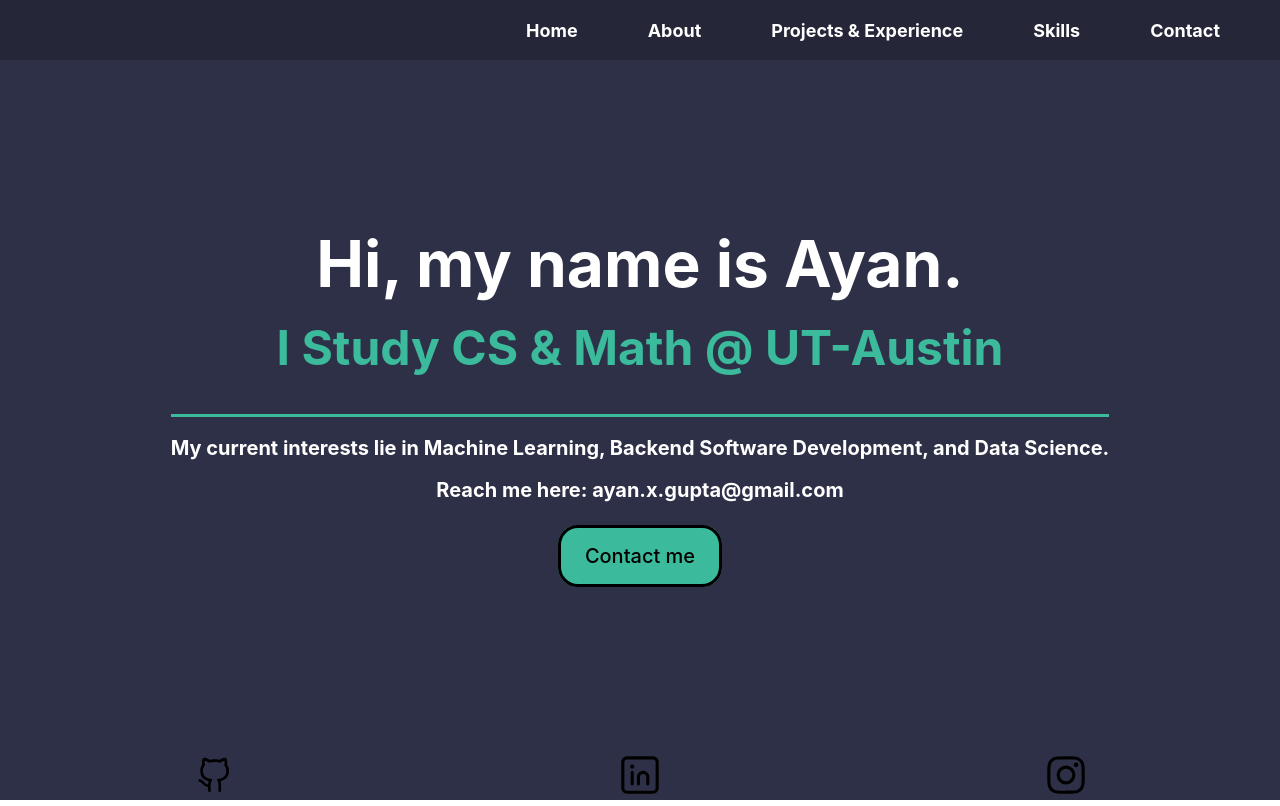
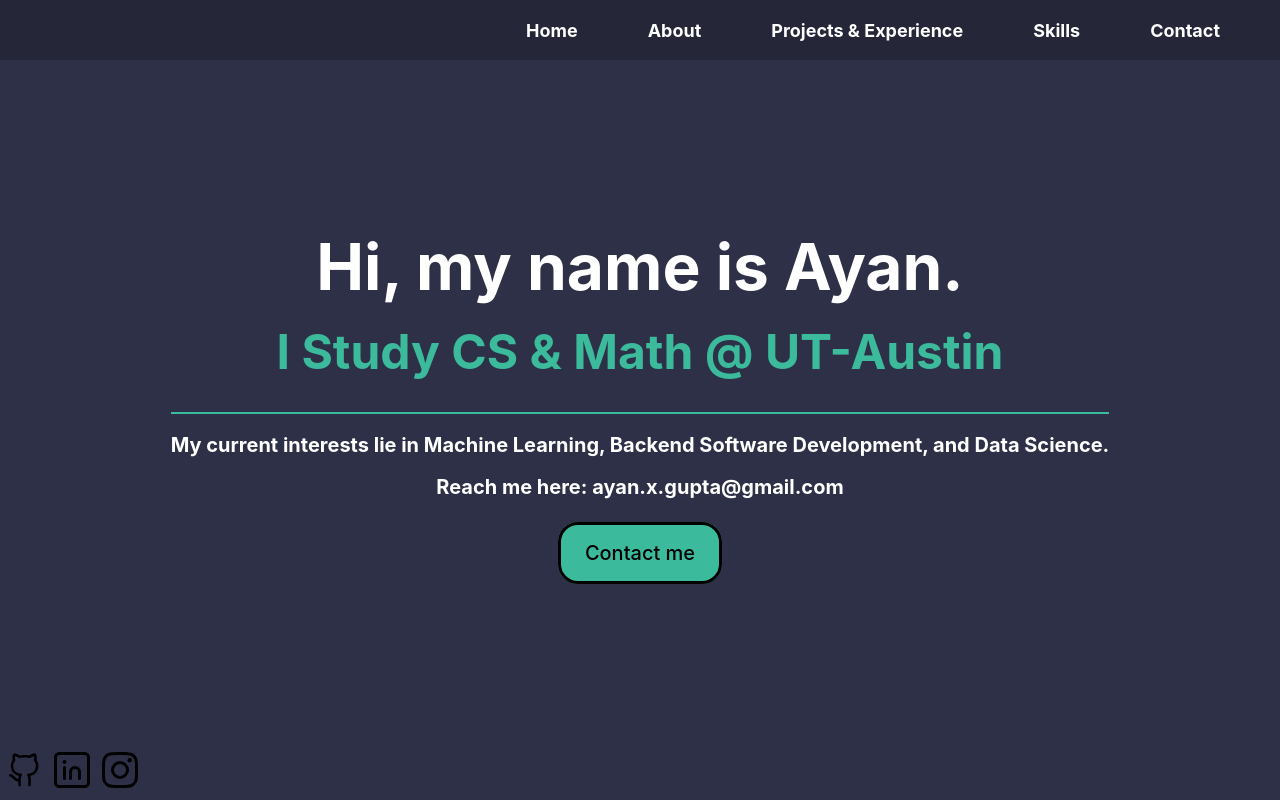
Before and after one commit to AyanGupta516/Personal-Website, a React (Vite) app: page / in a window 1280 px wide. Built offline with nearby package versions, Linux system fonts and the light colour scheme.

Commit message:
Changed home screen

```diff
--- a/src/MainScreens/Home.jsx
+++ b/src/MainScreens/Home.jsx
@@ -40,8 +40,8 @@ export default function Home() {
         style={{
           color: '#3BBA9C',
           fontSize: '3rem',
-          borderBottom: 'solid',
-          paddingBottom: '1.875rem', // Adjusted padding to maintain the same size visually
+          borderBottom: 'solid 2px',
+          paddingBottom: '1.5rem', // Adjusted padding to maintain the same size visually
           fontWeight: 'bold',
           marginTop: '-1.875rem', // Adjusted margin to maintain the same size visually
         }}
@@ -66,15 +66,17 @@ export default function Home() {
       </NavLink>
       <div
         style={{
-          height: '3.125rem', // Adjusted height to maintain the same size visually
-          width: '100%', // Take up the full available width
-          position: 'absolute',
+          display: 'flex',
+          alignItems: 'center',
+          justifyContent: 'flex-start',
+          width: '100%',
+          bottom: '0',
           left: '0',
-          bottom: '0',
+          position: 'fixed'
         }}
       >
         <a href="https://github.com/AyanGupta516" target="_blank" rel="noopener noreferrer" onMouseEnter={() => mouseOver('Git')} onMouseLeave={notmouseOver}>
-          <img src={GitHub} style={{ width: '33.3%', height: '100%', opacity: isHovered === 'Git' ? '0.4' : '1' }} alt="GitHub" />
+          <img src={GitHub} style={{ width: '3rem', height: '3rem', opacity: isHovered === 'Git' ? '0.4' : '1' }} alt="GitHub" />
         </a>
         <a
           href="https://www.linkedin.com/in/ayan-gupta-8042781b0/"
@@ -83,7 +85,7 @@ export default function Home() {
           onMouseEnter={() => mouseOver('Link')}
           onMouseLeave={notmouseOver}
         >
-          <img src={Linkedin} style={{ width: '33.3%', height: '100%', opacity: isHovered === 'Link' ? '0.4' : '1' }} alt="LinkedIn" />
+          <img src={Linkedin} style={{ width: '3rem', height: '3rem', opacity: isHovered === 'Link' ? '0.4' : '1' }} alt="LinkedIn" />
         </a>
         <a
           href="https://www.instagram.com/ayangupta516/"
@@ -92,7 +94,7 @@ export default function Home() {
           onMouseEnter={() => mouseOver('Insta')}
           onMouseLeave={notmouseOver}
         >
-          <img src={Insta} style={{ width: '33.3%', height: '100%', opacity: isHovered === 'Insta' ? '0.4' : '1' }} alt="Instagram" />
+          <img src={Insta} style={{ width: '3rem', height: '3rem', opacity: isHovered === 'Insta' ? '0.4' : '1' }} alt="Instagram" />
         </a>
       </div>
     </>
```
